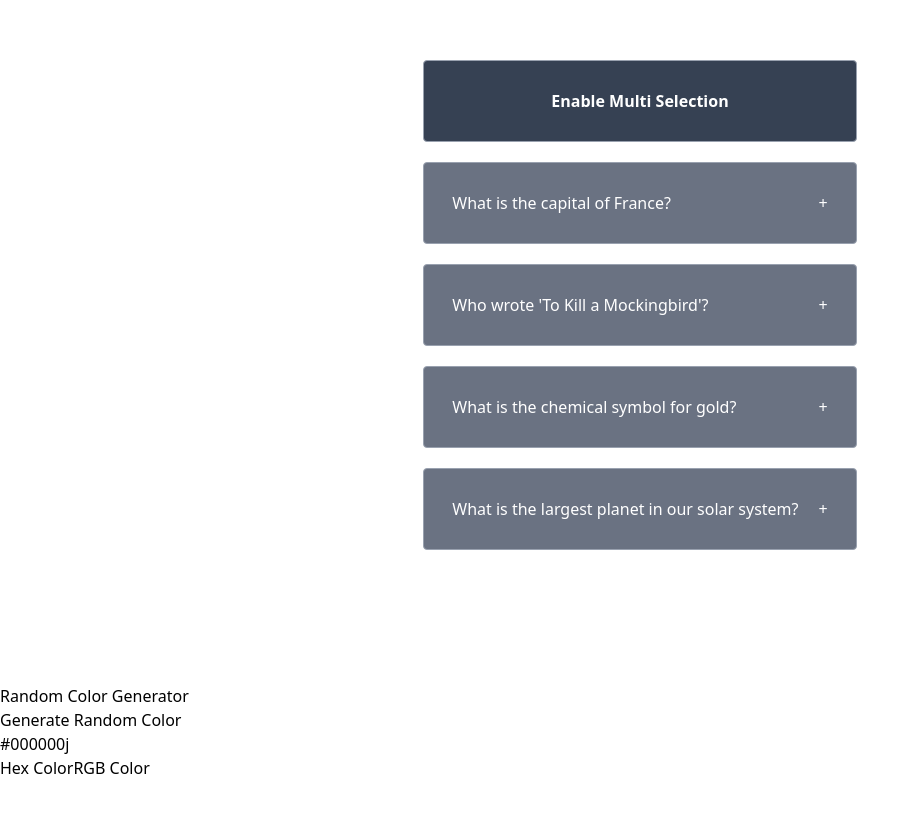
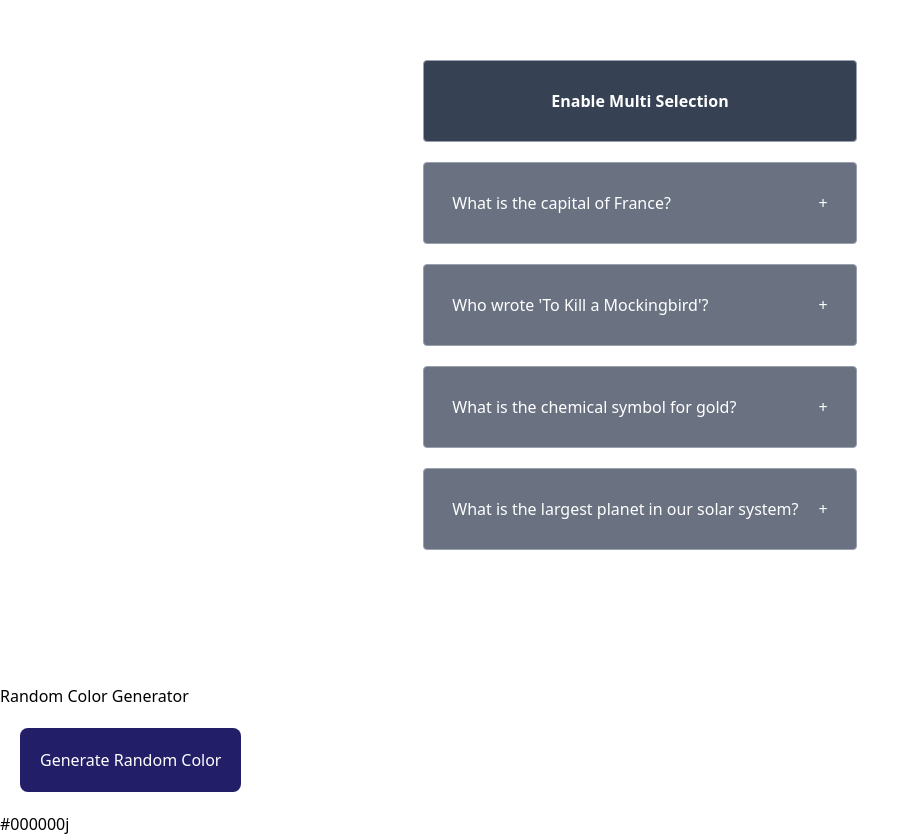
Before and after one commit to diegorandolp/25-react-project, a React (Vite) app: page / in a window 1280 px wide. Shown: the part 116-952 px from the top of the page, without its empty margins (0-920 px from the left). Before the commit the page ends 896 px from the top, so only its background shows below. Built offline with nearby package versions, Linux system fonts and the light colour scheme.

Commit message:
💄 Style: buttons

```diff
--- a/src/index.css
+++ b/src/index.css
@@ -4,6 +4,12 @@
     /* Components */
     .accordion{
         @apply w-screen h-screen flex;
+    }
+    .random-color{
+        button{
+            background-color: rgb(34,30,104);
+            @apply text-white m-5 p-5 rounded-lg;
+        }
     }
 
     /* Subcomponents */
```
